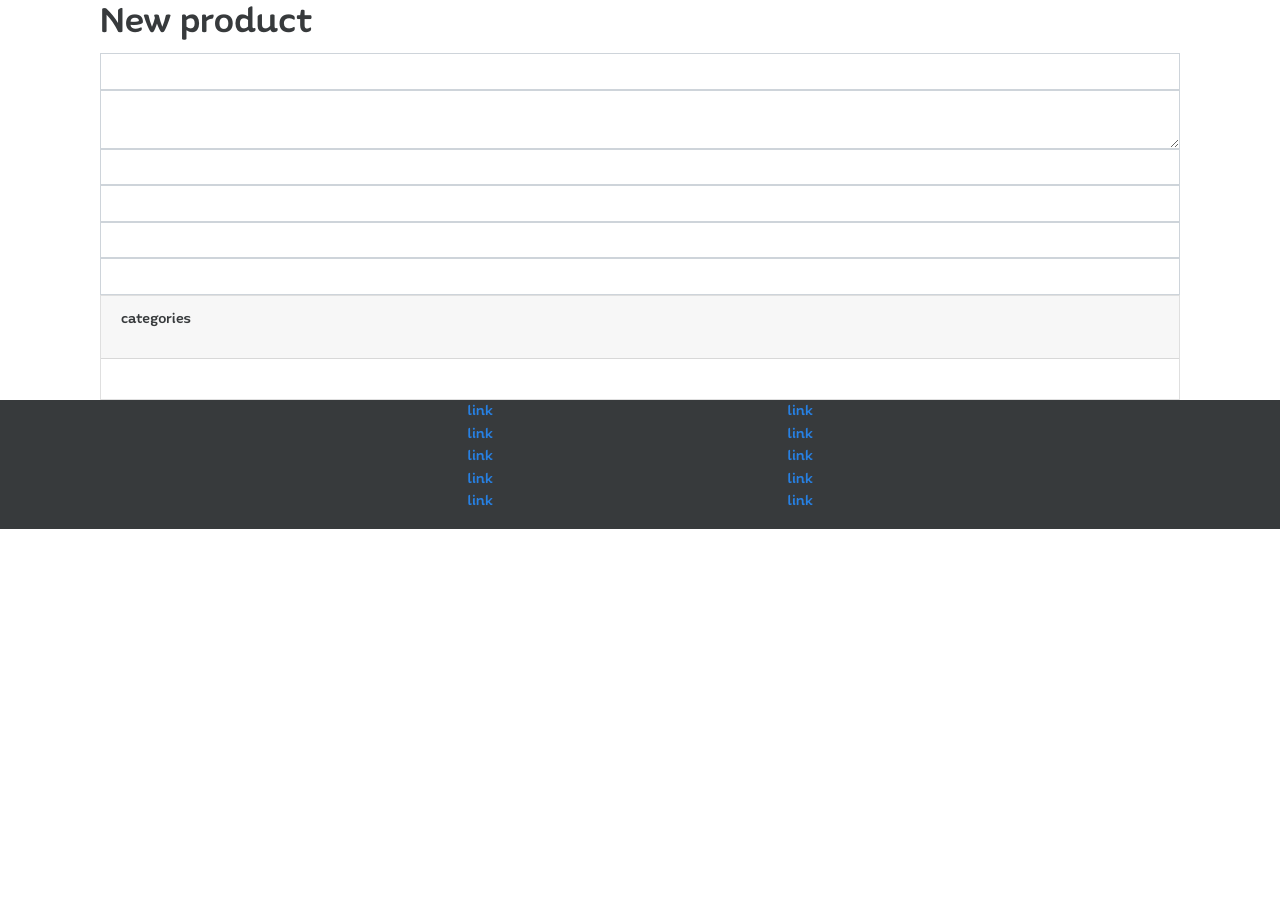
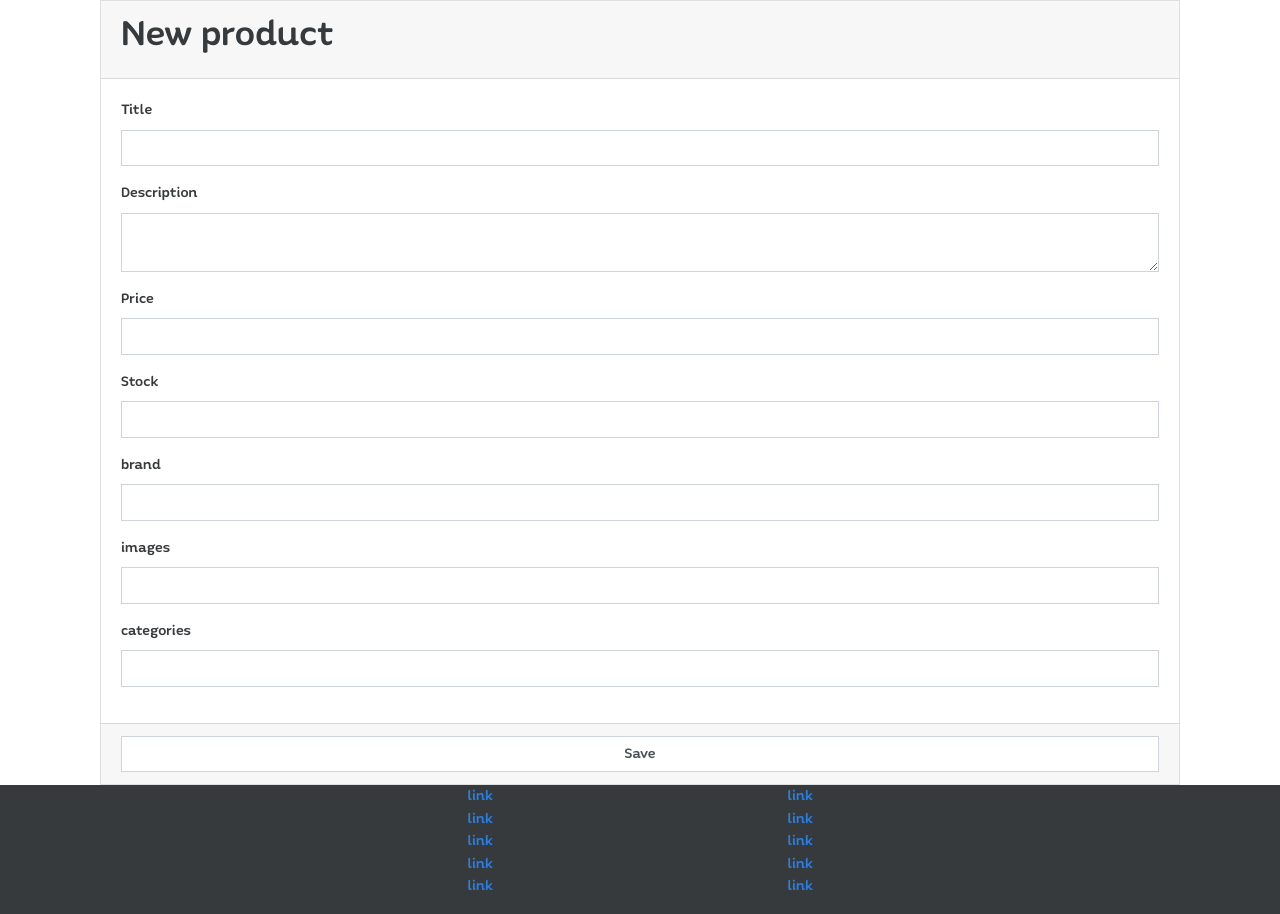
Before and after one commit to ScRalP/pangolri, a Symfony app: template templates/product/new.html.twig in a window 1280 px wide. Shown: the part 90-1004 px from the top of the page. Before the commit the page ends 619 px from the top, so only its background shows below. Run offline with Twig, Linux system fonts and the light colour scheme; the template is opened without the code that fills it, so the values that code supplies are empty; form fields are guessed from the names that the template uses; style sheets or scripts are compiled from the project's sources; some libraries are stand-ins or nearby versions.

Commit message:
enregistrement du produit dans la base apres insertion des données dans le formulaire

```diff
--- a/src/Entity/Category.php
+++ b/src/Entity/Category.php
@@ -76,7 +76,7 @@ class Category
         return $this;
     }
 
-    public function __toString() : string
+    public function __toString(): string
     {
         return $this->getName();
     }
--- a/templates/product/new.html.twig
+++ b/templates/product/new.html.twig
@@ -1,28 +1,52 @@
 {% extends 'base.html.twig' %}
 
 {% block body %}
-    <h1>New product</h1>
 
 {{ form_start(form) }}
 
+<div class="card">
+    <div class="card-header">
+        <h1>New product</h1>
+    </div>
 
+    <div class="card-body">
+
+        <div class="form-group">
+            <label for="inputTitle">Title</label>
             {{ form_widget(form.title) }}
+        </div>
+        <div class="form-group">
+            <label for="inputDescription">Description</label>
             {{ form_widget(form.description) }}
+        </div>
+        <div class="form-group">
+            <label for="inputPrice">Price</label>
             {{ form_widget(form.price) }}
+        </div>
+        <div class="form-group">
+            <label for="inputStock">Stock</label>
             {{ form_widget(form.stock) }}
+        </div>
+        <div class="form-group">
+            <label for="inputBrand">brand</label>
             {{ form_widget(form.brand) }}
+        </div>
+        <div class="form-group">
+            <label for="inputImages">images</label>
             {{ form_widget(form.images) }}
+        </div>
+        <div class="form-group">
+            <label for="inputCategories">categories</label>
+            {{ form_widget(form.categories) }}
+        </div>
 
-        <div class="card" id="category_list">
-            <div class="card-header">
-                <p>categories</p>
     </div>
-            <div class="card-body">
-                {% for row in form.categories %}
-                    {{ form_widget(row) }}
-                {% endfor %}
+
+    <div class="card-footer">
+        {{ form_widget(form.save) }}
     </div>
 </div>
+
 
 {{ form_end(form) }}
 {% endblock %}
```
Also changed, not shown: src/Controller/ProductController.php (+7 -4 lines), src/Form/ProductType.php (+14 -9 lines). Lines whose indentation alone changed are shown as unchanged.
